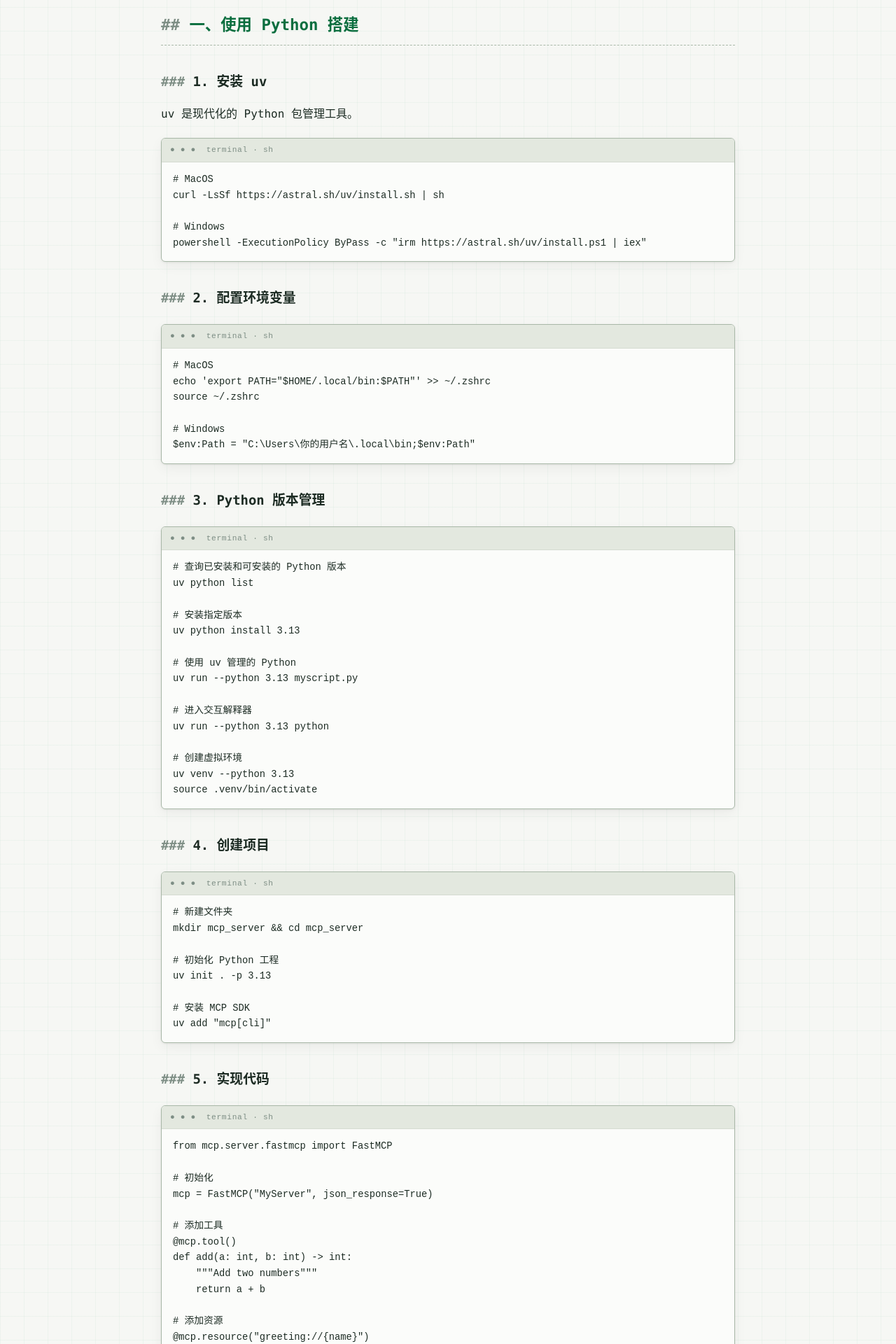
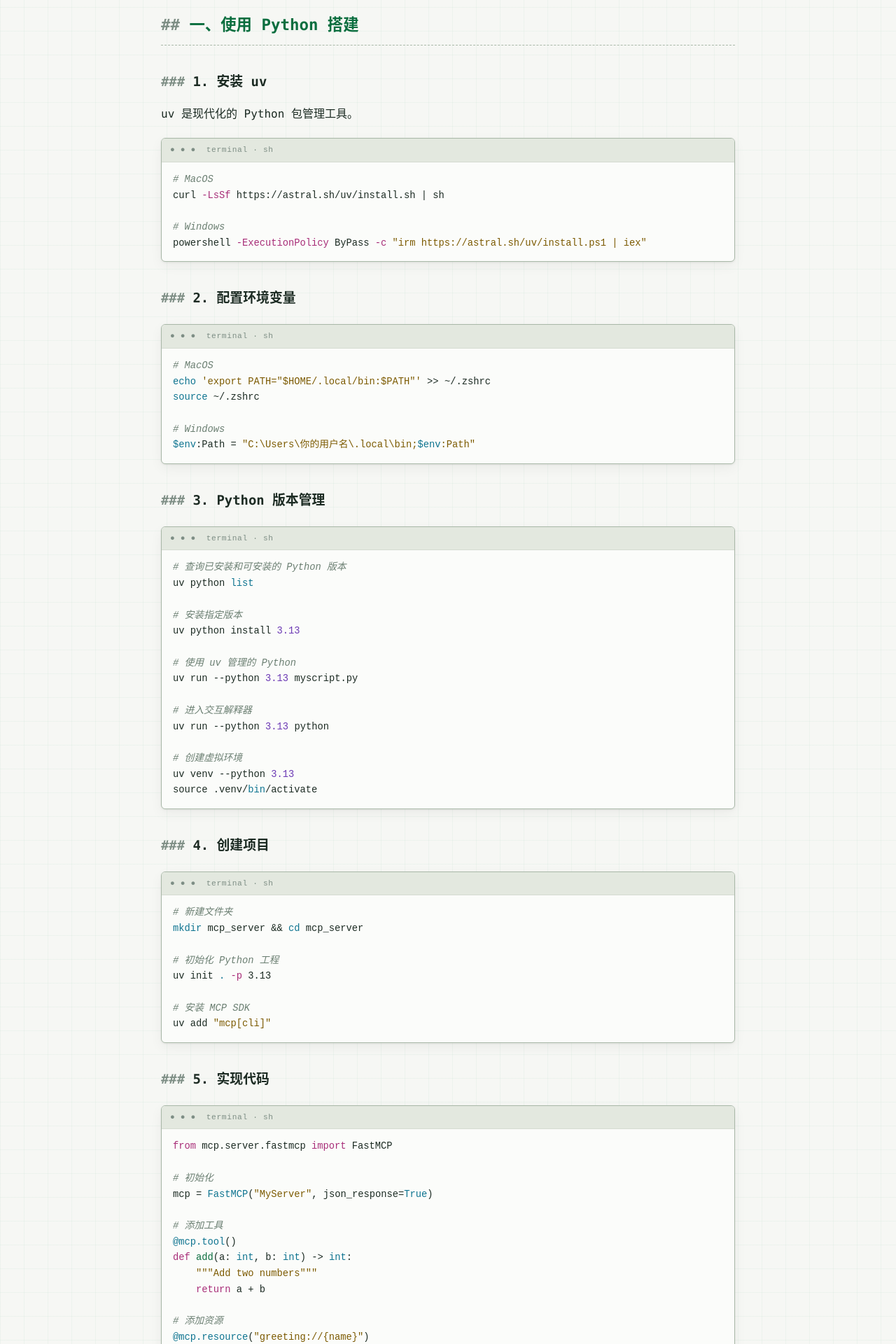
Before and after one commit to oli-bot/oli-bot.github.io, a Jekyll site: the page built from _posts/2026-03-17-mcp-server-guide.md, in a window 1280 px wide. Shown: the part 1384-3304 px from the top of the page at 70% size. Built offline with Jekyll 4.4.1, drawn with Linux system fonts in a browser that asks for light colours; comment, search, counter and statistics services are not loaded.

Commit message:
新增 Rouge（Pygments 短类名）token 配色映射，复用现有终端配色变量 --hl-*，与原 .hljs 配色保持一致

```diff
--- a/assets/css/style.css
+++ b/assets/css/style.css
@@ -1055,6 +1055,102 @@
 
 .hljs-emphasis { font-style: italic; }
 .hljs-strong { font-weight: 700; }
+
+/* Rouge 服务端高亮：token 类为 Pygments 短类名，复用上面 .hljs 的终端配色变量 */
+.highlight {
+  background: transparent;
+  color: var(--text);
+}
+
+.highlight .c,
+.highlight .ch,
+.highlight .cm,
+.highlight .c1,
+.highlight .cs {
+  color: var(--hl-comment);
+  font-style: italic;
+}
+
+.highlight .k,
+.highlight .kc,
+.highlight .kd,
+.highlight .kn,
+.highlight .kp,
+.highlight .kr,
+.highlight .kt,
+.highlight .ow {
+  color: var(--hl-keyword);
+}
+
+.highlight .s,
+.highlight .sa,
+.highlight .sb,
+.highlight .sc,
+.highlight .dl,
+.highlight .sd,
+.highlight .s2,
+.highlight .se,
+.highlight .sh,
+.highlight .si,
+.highlight .sx,
+.highlight .sr,
+.highlight .s1,
+.highlight .ss,
+.highlight .ld,
+.highlight .gi {
+  color: var(--hl-string);
+}
+
+.highlight .m,
+.highlight .mb,
+.highlight .mf,
+.highlight .mh,
+.highlight .mi,
+.highlight .mo,
+.highlight .il {
+  color: var(--hl-number);
+}
+
+.highlight .nf,
+.highlight .fm {
+  color: var(--hl-function);
+}
+
+.highlight .na,
+.highlight .nv,
+.highlight .vc,
+.highlight .vg,
+.highlight .vi,
+.highlight .vm,
+.highlight .nd,
+.highlight .nl {
+  color: var(--hl-attr);
+}
+
+.highlight .nb,
+.highlight .bp,
+.highlight .nc,
+.highlight .no,
+.highlight .ne,
+.highlight .nn {
+  color: var(--hl-attr);
+}
+
+.highlight .nt {
+  color: var(--hl-keyword);
+}
+
+.highlight .cp,
+.highlight .cpf {
+  color: var(--hl-meta);
+}
+
+.highlight .gd {
+  color: var(--hl-deletion);
+}
+
+.highlight .ge { font-style: italic; }
+.highlight .gs { font-weight: 700; }
 
 /* ---------- 13. 标签 ---------- */
 .post-tags {
```
